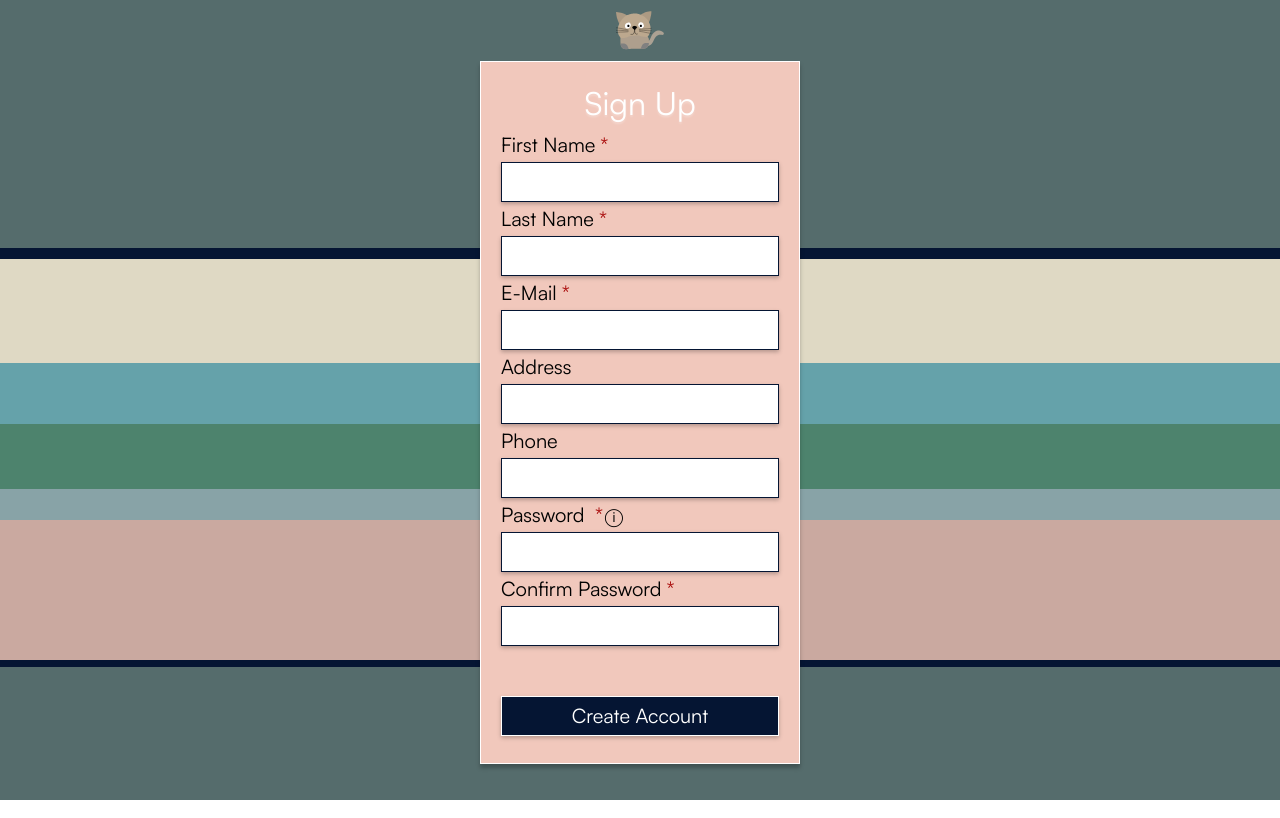
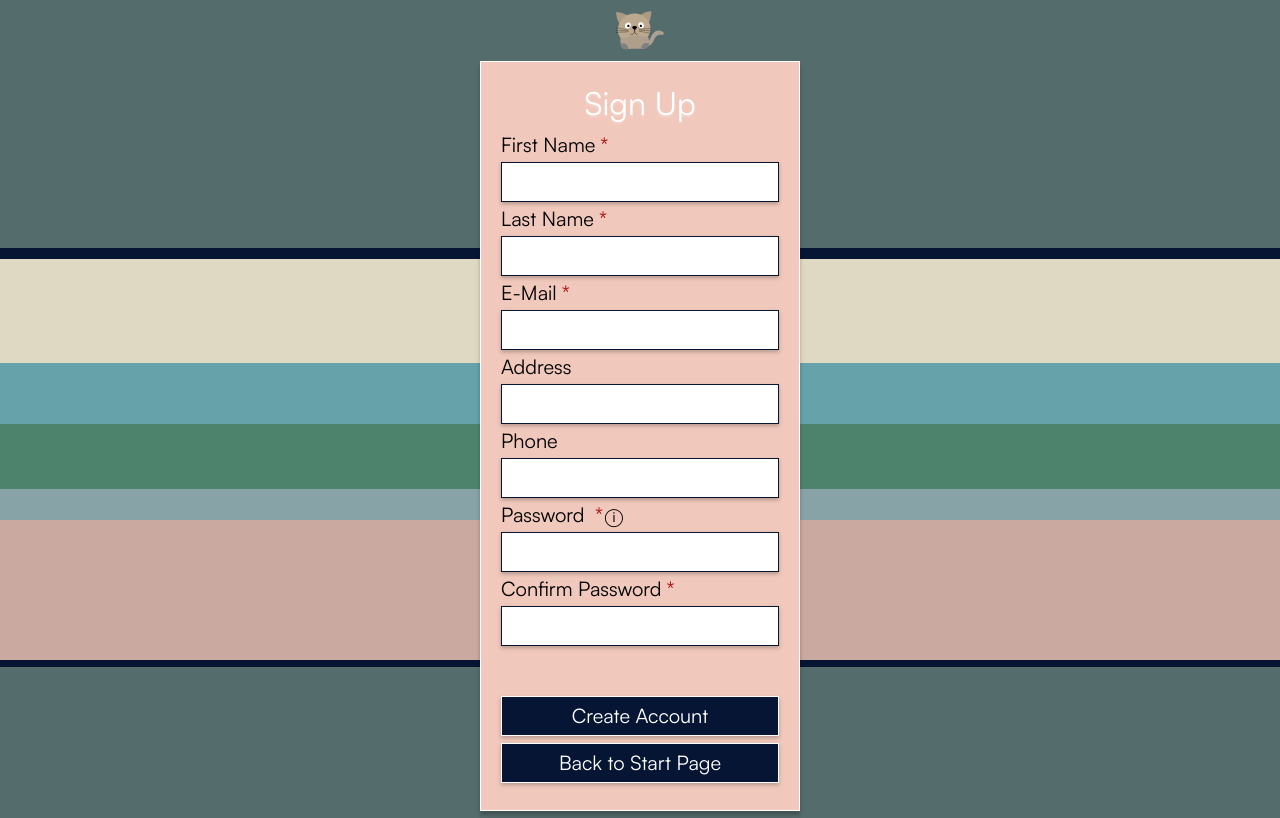
Before and after one commit to ghersmann/herding-cats, a Vue app: page /SignUp in a window 1280 px wide. Built offline with nearby package versions, Linux system fonts and the light colour scheme; no server answers.

Commit message:
Feat: Back-buttons on Login and Sign up views

```diff
--- a/src/views/LogIn.vue
+++ b/src/views/LogIn.vue
@@ -25,6 +25,9 @@
     </div>
     <input type="password" id="pw" v-model="password" />
     <button @click="logIn()">LogIn</button>
+    <router-link :to="{ name: 'home' }">
+        <button>Back to Start Page</button></router-link
+      >
   </main>
 </template>
 
--- a/src/views/SignUp.vue
+++ b/src/views/SignUp.vue
@@ -47,6 +47,9 @@
     <router-link @click.prevent="createAccount" :to="validation() ? { name: 'alltravels' } : ''">
       <button class="weiterbtn">Create Account</button>
     </router-link>
+    <router-link :to="{ name: 'home' }">
+        <button>Back to Start Page</button></router-link
+      >
   </main>
 </template>
 
```
